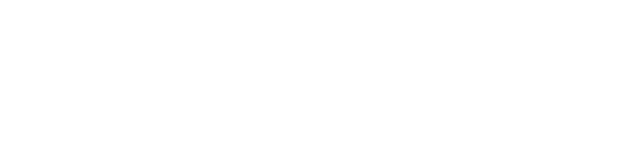
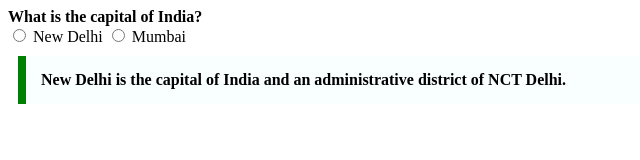
Before and after one commit to acciojob/trivia-sunilbilur, a website: page main.html in a window 1280 px wide. Shown: the whole page, without its empty margins (0-640 px from the left). Drawn offline with Linux system fonts and the light colour scheme.

Commit message:
created a submission

```diff
--- a/main.html
+++ b/main.html
@@ -7,6 +7,16 @@
 </head>
 
 <body>
+	<b>What is the capital of India?</b>
+	<form>
+		<input type="radio" name="capital" value="New Delhi">
+		<label>New Delhi</label>
+		<input type="radio" name="capital" value="Mumbai">
+		<label>Mumbai</label>
+	</form>
+	<blockquote class="quote">
+		New Delhi is the capital of India and an administrative district of NCT Delhi.
+	</blockquote>
 	<!-- the entire body must be written by student -->
     <script type="text/javascript" src="./script.js">
 </script>
--- a/styles.css
+++ b/styles.css
@@ -1,2 +1,8 @@
-
-/* Your CSS Code here. */
+.quote {
+	max-width: 600px;
+	margin: 10px;
+	padding: 15px;
+	border-left: 8px solid green;
+	background-color: #f8fffe;
+	font-weight: bold;
+}
```
